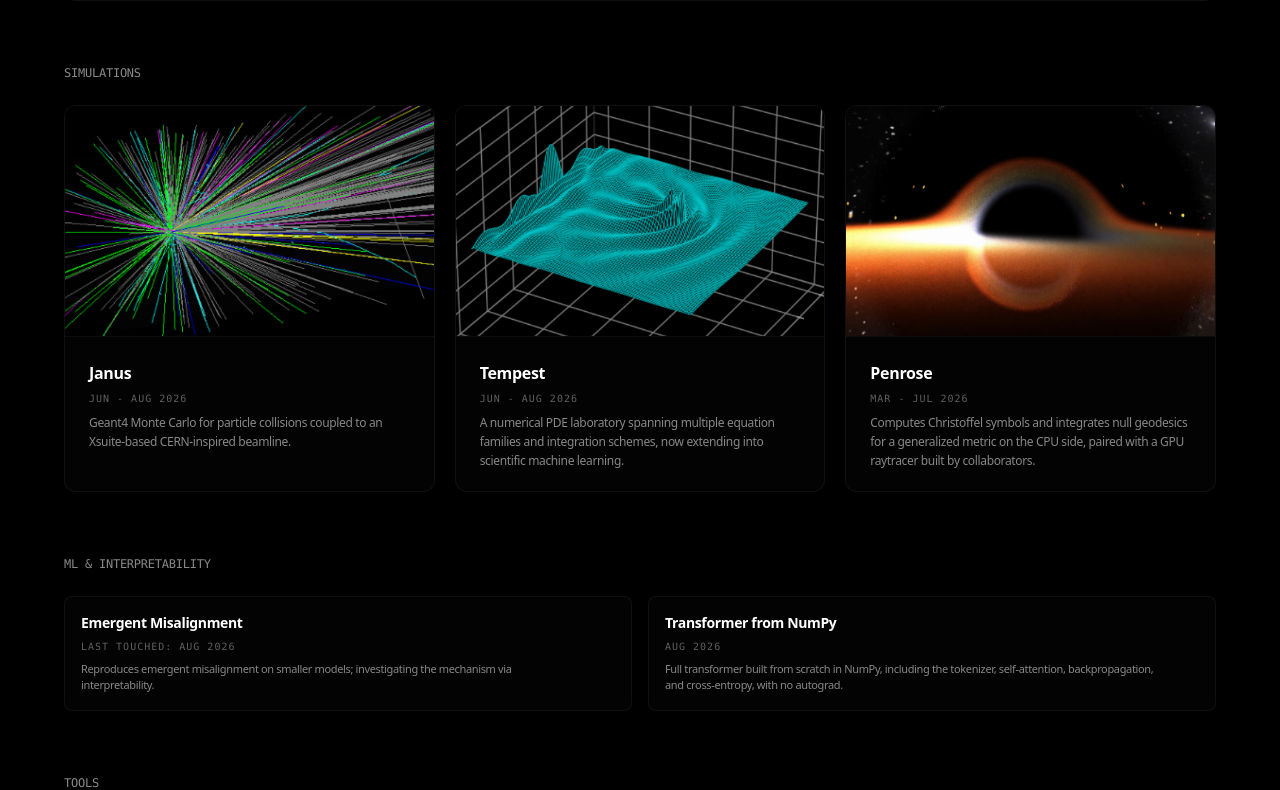
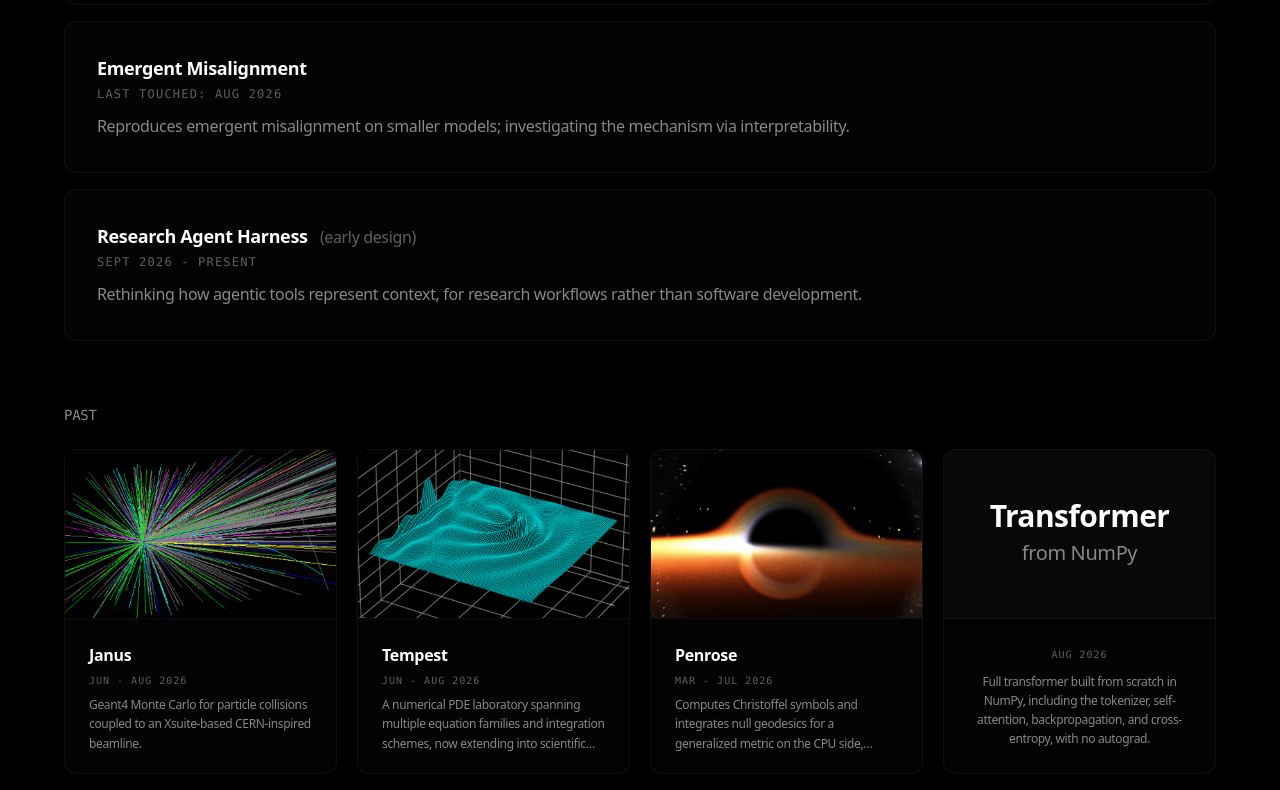
Before and after one commit to h-livv/h-livv.github.io, a Next.js app: page / in a window 1280 px wide. Shown: the part 1190-1980 px from the top of the page. Built offline with nearby package versions, Linux system fonts and the light colour scheme.

Commit message:
homepage

```diff
--- a/components/ProjectSection.tsx
+++ b/components/ProjectSection.tsx
@@ -16,9 +16,10 @@ export default function ProjectSection() {
           viewport={{ once: true, margin: "-100px" }}
           transition={{ duration: 0.4, ease: "easeOut" }}
         >
-          {/* RESEARCH SECTION */}
+          {/* CURRENT SECTION */}
           <div className="mb-16">
-            <h2 className="text-xs font-mono text-secondary uppercase tracking-widest mb-6">Research</h2>
+            <h2 className="text-sm font-mono text-secondary uppercase tracking-widest mb-6">Current</h2>
+            <div className="flex flex-col gap-4">
               <div className="flex flex-col bg-white/[0.01] border border-white/[0.05] rounded-xl p-6 md:p-8 transition-all duration-200 hover:border-white/[0.15] hover:shadow-[0_4px_20px_rgb(0,0,0,0.3)]">
                 <h3 className="font-semibold text-primary text-base md:text-lg mb-1">QC4HEP</h3>
                 <span className="block text-xs font-mono text-secondary/70 uppercase tracking-widest mb-3">Aug 2026 - Present</span>
@@ -30,12 +31,36 @@ export default function ProjectSection() {
                   <span className="text-[10px] font-mono text-secondary uppercase tracking-widest">qBITS @ BITS Goa</span>
                 </div>
               </div>
+
+              <a href="https://github.com/h-livv/emergent-misalignment" target="_blank" rel="noopener noreferrer" className="block group">
+                <div className="flex flex-col bg-white/[0.01] border border-white/[0.05] rounded-xl p-6 md:p-8 transition-all duration-200 hover:border-white/[0.15] hover:-translate-y-[1px] hover:shadow-[0_4px_20px_rgb(0,0,0,0.3)]">
+                  <div className="flex justify-between items-start mb-1">
+                    <h3 className="font-semibold text-primary text-base md:text-lg group-hover:text-white transition-colors">Emergent Misalignment</h3>
+                    <span className="text-secondary opacity-0 -translate-x-2 transition-all duration-200 group-hover:opacity-100 group-hover:translate-x-0 group-hover:text-primary">
+                      →
+                    </span>
+                  </div>
+                  <span className="block text-xs font-mono text-secondary/70 uppercase tracking-widest mb-3">Last touched: Aug 2026</span>
+                  <p className="text-secondary leading-relaxed text-sm md:text-base">
+                    Reproduces emergent misalignment on smaller models; investigating the mechanism via interpretability.
+                  </p>
+                </div>
+              </a>
+
+              <div className="flex flex-col bg-white/[0.01] border border-white/[0.05] rounded-xl p-6 md:p-8 transition-all duration-200 hover:border-white/[0.15] hover:shadow-[0_4px_20px_rgb(0,0,0,0.3)]">
+                <h3 className="font-semibold text-primary text-base md:text-lg mb-1">Research Agent Harness <span className="text-secondary/70 font-normal text-sm md:text-base ml-2">(early design)</span></h3>
+                <span className="block text-xs font-mono text-secondary/70 uppercase tracking-widest mb-3">Sept 2026 - Present</span>
+                <p className="text-secondary leading-relaxed text-sm md:text-base">
+                  Rethinking how agentic tools represent context, for research workflows rather than software development.
+                </p>
+              </div>
+            </div>
           </div>
 
-          {/* SIMULATIONS SECTION */}
+          {/* PAST SECTION */}
           <div className="mb-16">
-            <h2 className="text-xs font-mono text-secondary uppercase tracking-widest mb-6">Simulations</h2>
-            <div className="grid grid-cols-1 sm:grid-cols-2 md:grid-cols-3 gap-5">
+            <h2 className="text-sm font-mono text-secondary uppercase tracking-widest mb-6">Past</h2>
+            <div className="grid grid-cols-1 sm:grid-cols-2 lg:grid-cols-4 gap-5">
                 {simulations.map((project, index) => (
                   <motion.div
                     key={project.slug}
@@ -48,58 +73,35 @@ export default function ProjectSection() {
                     <ProjectCard project={project} featured={true} />
                   </motion.div>
                 ))}
+
+                <motion.div
+                  initial={{ opacity: 0, y: 12 }}
+                  whileInView={{ opacity: 1, y: 0 }}
+                  viewport={{ once: true, margin: "-50px" }}
+                  transition={{ duration: 0.35, delay: 3 * 0.08 }}
+                  className="h-full"
+                >
+                  <a href="https://github.com/h-livv/transformer-numpy" target="_blank" rel="noopener noreferrer" className="block group h-full">
+                    <div className="flex flex-col bg-white/[0.01] border border-white/[0.05] rounded-xl overflow-hidden transition-all duration-200 hover:border-white/[0.15] hover:-translate-y-[1px] hover:shadow-[0_4px_20px_rgb(0,0,0,0.3)] h-full text-center">
+                      <div className="flex flex-col items-center justify-center w-full aspect-[4/3] sm:aspect-[16/10] p-6 border-b border-white/[0.05] bg-white/[0.02] group-hover:bg-white/[0.04] transition-colors">
+                         <h3 className="font-bold text-primary text-2xl sm:text-3xl tracking-tight leading-none mb-2">Transformer</h3>
+                         <h4 className="font-medium text-secondary text-lg sm:text-xl">from NumPy</h4>
+                      </div>
+                      <div className="p-4 md:p-6 md:pb-5 flex-1 flex flex-col items-center justify-center">
+                        <span className="block text-[10px] font-mono text-secondary/70 uppercase tracking-widest mb-2">Aug 2026</span>
+                        <p className="text-secondary leading-normal text-[11px] md:text-xs max-w-[250px] mx-auto">
+                          Full transformer built from scratch in NumPy, including the tokenizer, self-attention, backpropagation, and cross-entropy, with no autograd.
+                        </p>
                       </div>
                     </div>
-
-          {/* ML & INTERPRETABILITY SECTION */}
-          <div className="mb-16">
-            <h2 className="text-xs font-mono text-secondary uppercase tracking-widest mb-6">ML &amp; Interpretability</h2>
-            <div className="grid grid-cols-1 md:grid-cols-2 gap-4">
-              {[
-                {
-                  title: "Emergent Misalignment",
-                  desc: "Reproduces emergent misalignment on smaller models; investigating the mechanism via interpretability.",
-                  link: "https://github.com/h-livv/emergent-misalignment",
-                  date: "Last touched: Aug 2026"
-                },
-                {
-                  title: "Transformer from NumPy",
-                  desc: "Full transformer built from scratch in NumPy, including the tokenizer, self-attention, backpropagation, and cross-entropy, with no autograd.",
-                  link: "https://github.com/h-livv/transformer-numpy",
-                  date: "Aug 2026"
-                }
-              ].map((item, idx) => (
-                <a
-                  key={idx}
-                  href={item.link}
-                  target={item.link.startsWith('/') ? undefined : "_blank"}
-                  rel={item.link.startsWith('/') ? undefined : "noopener noreferrer"}
-                  className="block group h-full"
-                >
-                  <div className="flex items-center justify-between p-4 h-full bg-white/[0.01] border border-white/[0.05] rounded-lg transition-all duration-200 hover:border-white/[0.15] hover:-translate-y-[1px] hover:shadow-[0_4px_20px_rgb(0,0,0,0.2)]">
-                    <div className="flex flex-col gap-1 pr-4">
-                      <span className="text-sm font-semibold text-primary group-hover:text-white transition-colors duration-200">
-                        {item.title}
-                      </span>
-                      {item.date && (
-                        <span className="block text-[10px] font-mono text-secondary/70 uppercase tracking-widest mt-0.5 mb-0.5">{item.date}</span>
-                      )}
-                      <span className="text-[11px] text-secondary leading-normal">
-                        {item.desc}
-                      </span>
-                    </div>
-                    <span className="text-secondary opacity-0 -translate-x-2 transition-all duration-200 group-hover:opacity-100 group-hover:translate-x-0 group-hover:text-primary shrink-0">
-                      →
-                    </span>
-                  </div>
                   </a>
-              ))}
+                </motion.div>
             </div>
           </div>
 
           {/* TOOLS SECTION */}
           <div>
-            <h2 className="text-xs font-mono text-secondary uppercase tracking-widest mb-6">Tools</h2>
+            <h2 className="text-sm font-mono text-secondary uppercase tracking-widest mb-6">Tools</h2>
             <div className="grid grid-cols-1 md:grid-cols-2 gap-4">
               {[
                 {
```
Lines whose indentation alone changed are shown as unchanged.
